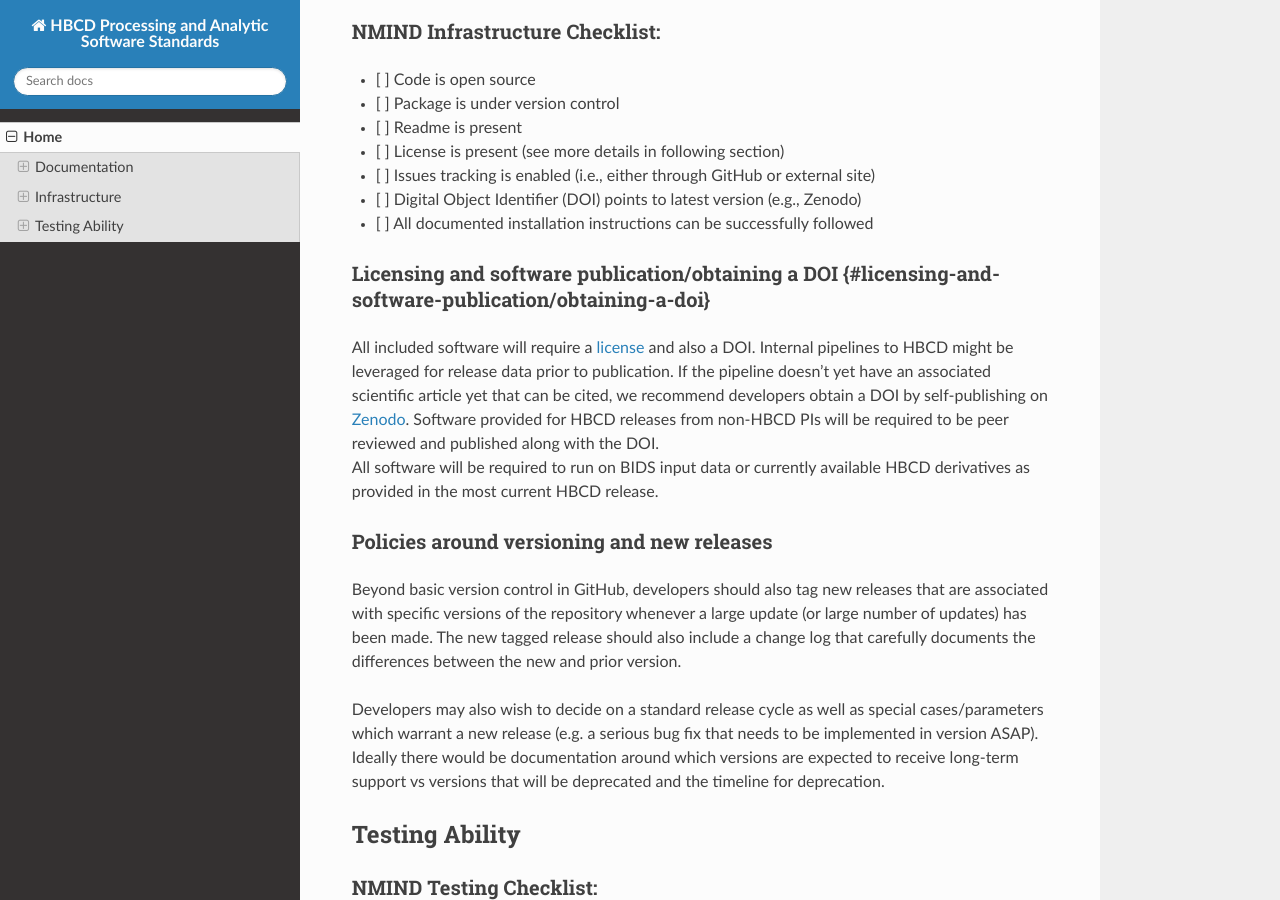
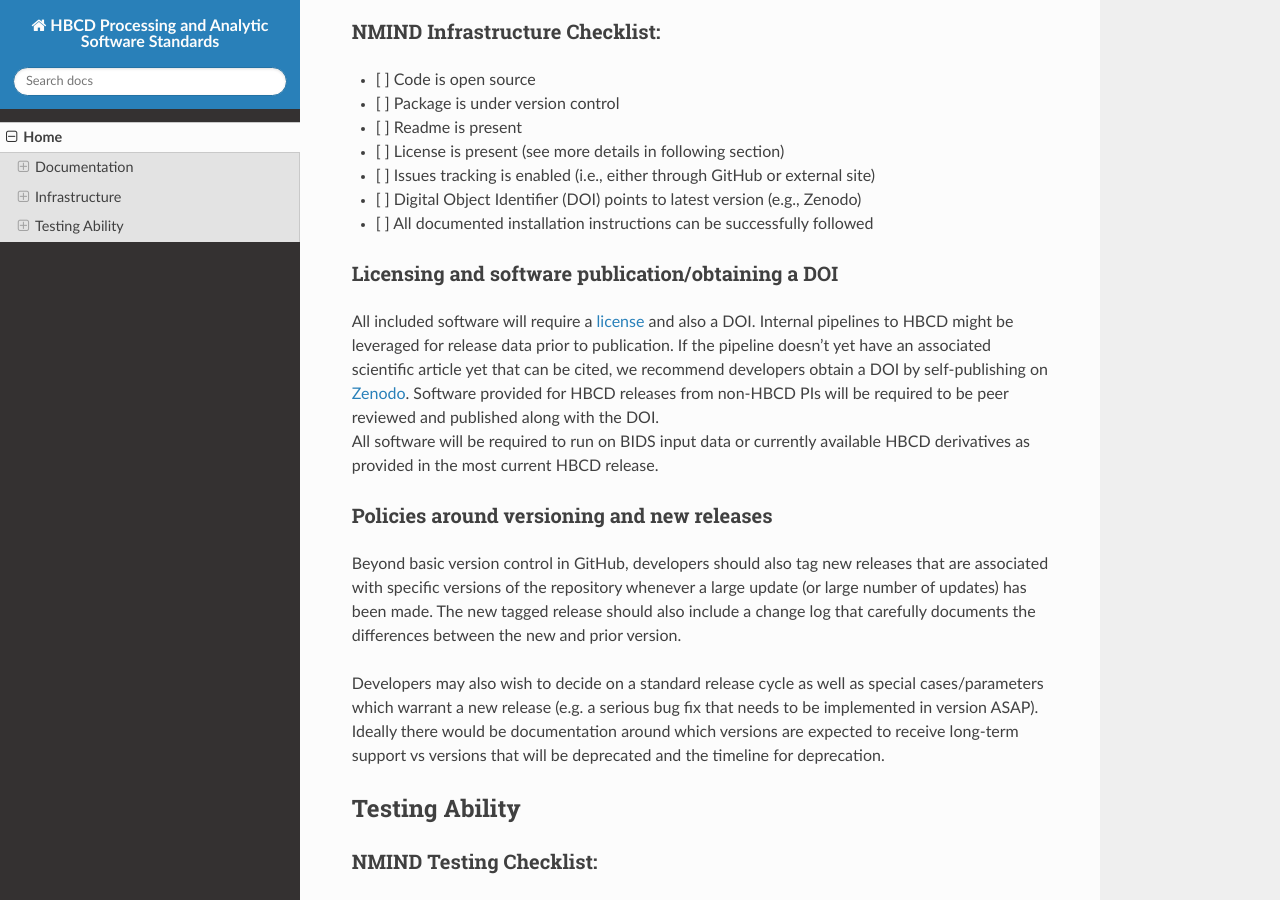
Before and after one commit to DCAN-Labs/hbcd-standards-RTDs, an MkDocs documentation site: the page built from docs/index.md, in a window 1280 px wide and 900 px high, scrolled down 1338 px. Built offline with MkDocs 1.6.1, drawn with Linux system fonts in a browser that asks for light colours; nearby versions of some CDN libraries.

Commit message:
Update index.md

```diff
--- a/docs/index.md
+++ b/docs/index.md
@@ -38,7 +38,7 @@ We recommend using the [fMRIPrep ReadtheDocs](https://fmriprep.org/en/stable/) a
 - [ ] Digital Object Identifier (DOI) points to latest version (e.g., Zenodo)
 - [ ] All documented installation instructions can be successfully followed
 
-### Licensing and software publication/obtaining a DOI {#licensing-and-software-publication/obtaining-a-doi}
+### Licensing and software publication/obtaining a DOI
 
 All included software will require a [license](https://docs.github.com/en/communities/setting-up-your-project-for-healthy-contributions/adding-a-license-to-a-repository) and also a DOI. Internal pipelines to HBCD might be leveraged for release data prior to publication. If the pipeline doesn’t yet have an associated scientific article yet that can be cited, we recommend developers obtain a DOI by self-publishing on [Zenodo](https://cdnis-brain.readthedocs.io/zenodo/). Software provided for HBCD releases from non-HBCD PIs will be required to be peer reviewed and published along with the DOI.
 All software will be required to run on BIDS input data or currently available HBCD derivatives as provided in the most current HBCD release.
```
